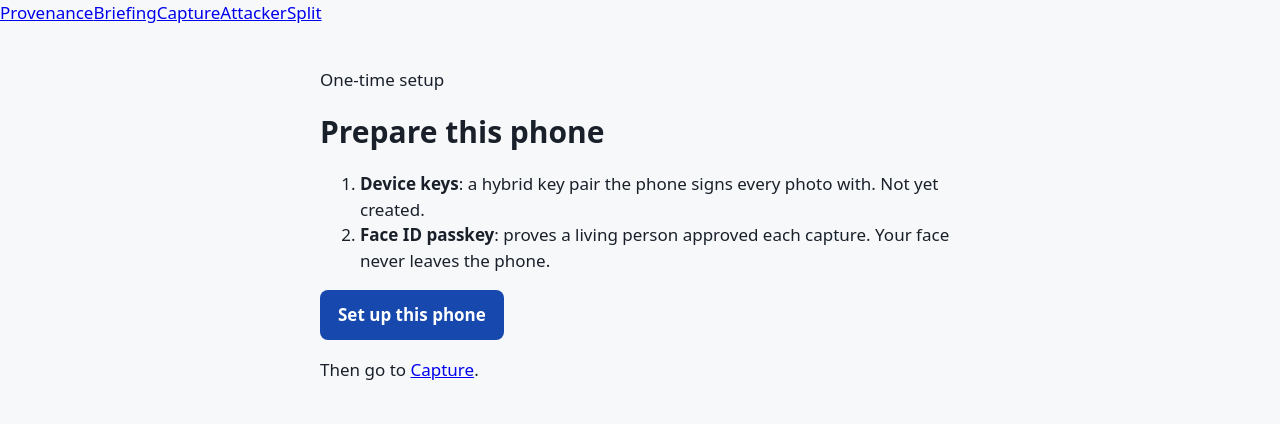
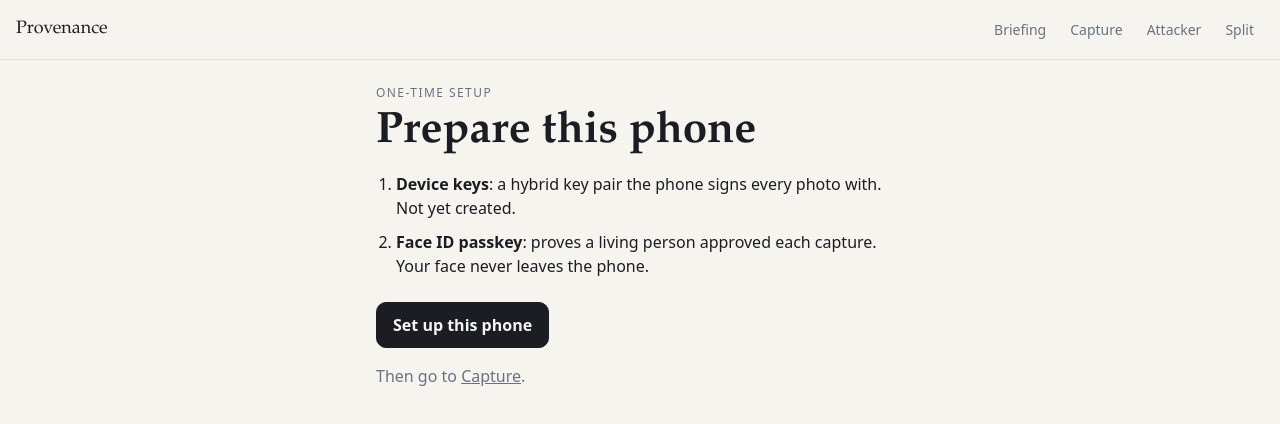
Before and after one commit to TesterPen0812/hahe, a React (Vite) app in the folder provenance-demo/client/: page /setup in a window 1280 px wide. Shown: the top 424 px of the page. Built offline with nearby package versions, Linux system fonts and the light colour scheme.

Commit message:
Editorial dark theme and page title
Co-Authored-By: Claude Opus 5.5 <noreply@anthropic.com>

```diff
--- a/provenance-demo/client/index.html
+++ b/provenance-demo/client/index.html
@@ -4,7 +4,8 @@
     <meta charset="UTF-8" />
     <link rel="icon" type="image/svg+xml" href="/favicon.svg" />
     <meta name="viewport" content="width=device-width, initial-scale=1.0" />
-    <title>Passkey test</title>
+    <title>Provenance</title>
+    <meta name="theme-color" content="#0d0f13" />
   </head>
   <body>
     <div id="root"></div>
--- a/provenance-demo/client/src/index.css
+++ b/provenance-demo/client/src/index.css
@@ -1,10 +1,120 @@
-:root { font: 17px/1.5 system-ui, sans-serif; color: #19202a; background: #f7f8fa; color-scheme: light; }
-body { margin: 0; }
-main { max-width: 640px; margin: auto; padding: 24px 18px; }
-h1 { font-size: 30px; margin: 0 0 16px; }
-h2 { font-size: 21px; }
-.actions { display: flex; flex-wrap: wrap; gap: 12px; margin: 24px 0; }
-button { font: inherit; font-weight: 600; padding: 12px 18px; min-height: 48px; color: white; background: #1748ad; border: 0; border-radius: 8px; cursor: pointer; }
-button:disabled { opacity: .55; cursor: wait; }
-button:focus-visible { outline: 3px solid #cf6600; outline-offset: 3px; }
-pre { white-space: pre-wrap; overflow-wrap: anywhere; background: white; border: 1px solid #ccd1d9; padding: 14px; border-radius: 8px; font: 14px/1.6 ui-monospace, monospace; }
+:root {
+  --bg: #0d0f13; --panel: #151922; --line: #252b37; --ink: #e9ecf1; --muted: #8a93a3;
+  --green: #3fbf7f; --amber: #e3a33b; --grey: #8b919c; --red: #e5534b; --accent: #7aa2ff;
+  --serif: "Iowan Old Style", "Palatino Linotype", Georgia, serif;
+  --mono: ui-monospace, "SF Mono", Menlo, monospace;
+  font: 16px/1.5 system-ui, -apple-system, sans-serif; color: var(--ink); background: var(--bg); color-scheme: dark;
+}
+@media (prefers-color-scheme: light) {
+  :root { --bg: #f6f4ef; --panel: #ffffff; --line: #e2ded5; --ink: #1b1d22; --muted: #6b7180; color-scheme: light; }
+}
+* { box-sizing: border-box; }
+body { margin: 0; background: var(--bg); }
+a { color: inherit; }
+img { display: block; max-width: 100%; }
+.mono { font-family: var(--mono); overflow-wrap: anywhere; }
+.muted { color: var(--muted); }
+.small { font-size: 13px; }
+.kicker { text-transform: uppercase; letter-spacing: .12em; font-size: 12px; color: var(--muted); margin: 0 0 6px; }
+h1 { font-family: var(--serif); font-weight: 600; font-size: clamp(28px, 6vw, 44px); line-height: 1.1; margin: 0 0 10px; }
+h2 { font-family: var(--serif); font-weight: 600; font-size: 22px; margin: 0; }
+h3 { font-size: 13px; text-transform: uppercase; letter-spacing: .1em; color: var(--muted); margin: 22px 0 10px; }
+
+/* nav */
+.nav { display: flex; gap: 4px; align-items: center; padding: 10px 16px; border-bottom: 1px solid var(--line); position: sticky; top: 0; background: color-mix(in srgb, var(--bg) 88%, transparent); backdrop-filter: blur(10px); z-index: 10; overflow-x: auto; }
+.nav a { text-decoration: none; color: var(--muted); padding: 6px 10px; border-radius: 6px; font-size: 14px; white-space: nowrap; }
+.nav a.active { color: var(--ink); background: var(--panel); }
+.nav .brand { font-family: var(--serif); font-size: 18px; color: var(--ink); margin-right: auto; padding-left: 0; background: none !important; }
+
+/* layout */
+.page { max-width: 1100px; margin: 0 auto; padding: 24px 16px 64px; }
+.page.narrow, .page.capture { max-width: 560px; }
+.status { padding: 10px 12px; border-radius: 8px; background: var(--panel); border: 1px solid var(--line); }
+.status.error { border-color: var(--red); color: var(--red); }
+.ok { color: var(--green); }
+button { font: inherit; font-weight: 600; border: 1px solid var(--line); background: var(--panel); color: var(--ink); border-radius: 10px; padding: 10px 16px; min-height: 44px; cursor: pointer; }
+button:disabled { opacity: .5; cursor: default; }
+button.primary { background: var(--ink); color: var(--bg); border-color: var(--ink); }
+button.primary.big { width: 100%; min-height: 60px; font-size: 18px; border-radius: 14px; }
+button.danger { background: var(--red); border-color: var(--red); color: white; }
+
+/* marker */
+.marker { display: inline-flex; align-items: center; gap: 7px; font-size: 13px; font-weight: 600; }
+.marker-dot { width: 9px; height: 9px; border-radius: 50%; background: var(--grey); box-shadow: 0 0 0 3px color-mix(in srgb, var(--grey) 25%, transparent); flex: none; }
+.marker-green .marker-dot { background: var(--green); box-shadow: 0 0 0 3px color-mix(in srgb, var(--green) 25%, transparent), 0 0 12px var(--green); }
+.marker-amber .marker-dot { background: var(--amber); box-shadow: 0 0 0 3px color-mix(in srgb, var(--amber) 25%, transparent); }
+.marker-green { color: var(--green); } .marker-amber { color: var(--amber); } .marker-grey { color: var(--grey); }
+
+/* feed */
+.feed-head { display: flex; flex-wrap: wrap; gap: 20px; justify-content: space-between; align-items: flex-end; margin-bottom: 24px; }
+.lede { color: var(--muted); margin: 0; font-family: var(--serif); font-size: 18px; }
+.grid { display: grid; grid-template-columns: repeat(auto-fill, minmax(240px, 1fr)); gap: 16px; }
+.card { display: block; text-decoration: none; background: var(--panel); border: 1px solid var(--line); border-radius: 14px; overflow: hidden; transition: transform .2s, border-color .2s; }
+.card:hover { transform: translateY(-2px); }
+.card-new { animation: arrive 1.6s ease; }
+@keyframes arrive { from { opacity: 0; transform: translateY(12px) scale(.98); box-shadow: 0 0 0 2px var(--green); } }
+.card-media { position: relative; aspect-ratio: 4/3; background: #000; }
+.card-media img { width: 100%; height: 100%; object-fit: cover; }
+.card-corner { position: absolute; top: 10px; right: 10px; padding: 6px; border-radius: 99px; background: rgba(0,0,0,.45); backdrop-filter: blur(6px); }
+.card-body { padding: 12px 14px 14px; }
+.card-meta { margin: 6px 0 2px; font-size: 13px; color: var(--muted); }
+.card-hash { margin: 0; font-size: 12px; color: var(--muted); }
+.card-grey .card-media img { filter: saturate(.6); }
+
+/* world switch */
+.world { display: grid; gap: 10px; }
+.world-toggle { display: inline-flex; padding: 3px; border: 1px solid var(--line); border-radius: 12px; background: var(--panel); justify-self: start; }
+.world-toggle button { border: 0; background: none; color: var(--muted); min-height: 36px; padding: 6px 14px; }
+.world-toggle button.on { background: var(--ink); color: var(--bg); }
+.world-q .world-toggle button.on { background: var(--red); color: white; }
+.world-banner { border: 1px solid var(--red); color: var(--ink); background: color-mix(in srgb, var(--red) 14%, var(--panel)); padding: 10px 12px; border-radius: 10px; font-size: 14px; max-width: 520px; }
+.is-qday { background: radial-gradient(1200px 400px at 50% -100px, color-mix(in srgb, var(--red) 12%, transparent), transparent); }
+
+/* item */
+.back { text-decoration: none; color: var(--muted); }
+.item-layout { display: grid; gap: 24px; grid-template-columns: minmax(0, 1.2fr) minmax(0, 1fr); align-items: start; }
+@media (max-width: 800px) { .item-layout { grid-template-columns: 1fr; } }
+.item-media { margin: 0; background: var(--panel); border: 1px solid var(--line); border-radius: 14px; overflow: hidden; }
+.item-media figcaption { padding: 12px 14px; }
+.panel { margin-top: 8px; }
+.seals { list-style: none; margin: 0; padding: 0; display: grid; gap: 10px; }
+.seal { border: 1px solid var(--line); background: var(--panel); border-radius: 12px; padding: 12px 14px; }
+.seal-head { display: flex; justify-content: space-between; gap: 8px; }
+.seal-name { font-weight: 700; }
+.seal-size { color: var(--muted); font-size: 13px; }
+.seal-state { font-size: 14px; margin-top: 4px; color: var(--muted); }
+.seal-holds { border-color: color-mix(in srgb, var(--green) 50%, var(--line)); }
+.seal-holds .seal-state { color: var(--green); }
+.seal-broken { border-color: color-mix(in srgb, var(--red) 60%, var(--line)); }
+.seal-invalid .seal-state { color: var(--red); }
+.badge-broken { display: inline-block; background: var(--red); color: white; font-size: 11px; font-weight: 700; text-transform: uppercase; letter-spacing: .06em; padding: 2px 7px; border-radius: 5px; margin-right: 6px; }
+.checks { list-style: none; padding: 0; margin: 0; display: grid; gap: 8px; }
+.checks li { display: flex; gap: 10px; padding: 10px 12px; border-radius: 10px; background: var(--panel); border: 1px solid var(--line); }
+.checks p { margin: 2px 0 0; font-size: 14px; color: var(--muted); }
+.check-icon { font-weight: 800; width: 18px; flex: none; }
+.checks .pass .check-icon { color: var(--green); }
+.checks .fail .check-icon { color: var(--red); }
+
+/* capture */
+.capture-preview { width: 100%; border-radius: 14px; margin: 12px 0; border: 1px solid var(--line); }
+.capture-facts { display: grid; grid-template-columns: auto 1fr; gap: 6px 12px; font-size: 13px; margin: 8px 0 16px; }
+.capture-facts dt { color: var(--muted); }
+.capture-facts dd { margin: 0; overflow-wrap: anywhere; }
+.capture-actions { position: sticky; bottom: 16px; margin-top: 20px; }
+.capture-done { padding: 14px; border-radius: 12px; background: var(--panel); border: 1px solid var(--line); margin-top: 12px; }
+.capture-done p { margin: 6px 0 0; }
+.steps { padding-left: 20px; display: grid; gap: 10px; margin: 16px 0 24px; }
+
+/* attacker + split */
+.attack-steps { padding-left: 20px; display: grid; gap: 14px; margin: 20px 0; }
+.attack-steps p { margin: 4px 0 0; color: var(--muted); font-size: 14px; }
+.attack-done p { color: var(--amber); } .attack-failed p { color: var(--green); }
+.bar { display: block; height: 6px; background: var(--line); border-radius: 3px; margin-top: 8px; overflow: hidden; }
+.bar span { display: block; height: 100%; background: var(--red); transition: width .06s linear; }
+.split-cols { display: grid; grid-template-columns: 1fr 1fr; gap: 24px; margin-top: 20px; }
+@media (max-width: 800px) { .split-cols { grid-template-columns: 1fr; } }
+
+/* passkey harness (kept for debugging) */
+.harness { max-width: 640px; margin: auto; padding: 24px 18px; }
+.harness .actions { display: flex; flex-wrap: wrap; gap: 12px; margin: 24px 0; }
+.harness pre { white-space: pre-wrap; overflow-wrap: anywhere; background: var(--panel); border: 1px solid var(--line); padding: 14px; border-radius: 8px; font: 14px/1.6 var(--mono); }
```
